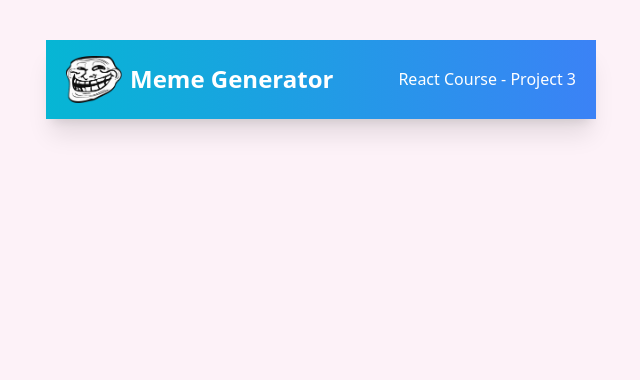
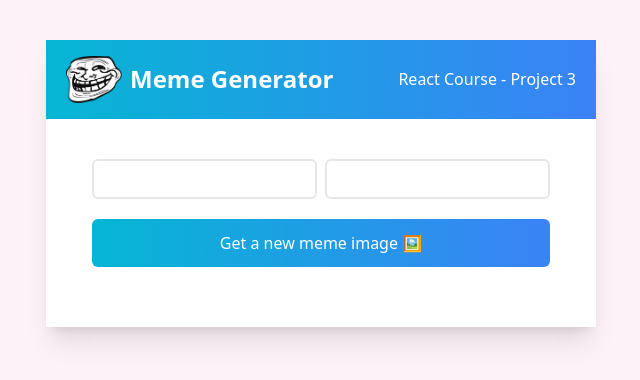
Before and after one commit to arjorb/meme-generator-app, a React (Create React App) app: page / in a window 1280 px wide. Shown: the top 380 px of the page, without its empty margins (319-959 px from the left). Built offline with nearby package versions, Linux system fonts and the light colour scheme; the HTML template or start-up script is replaced by a standard one.

Commit message:
feat: done working on the form for the meme generator app

```diff
--- a/src/App.js
+++ b/src/App.js
@@ -1,9 +1,11 @@
+import Meme from './components/Meme';
 import Navbar from './components/Navbar';
 function App() {
   return (
-    <div className='flex justify-center mt-10'>
-      <div className='w-[550px] shadow-xl'>
+    <div className='flex justify-center mt-10 '>
+      <div className='w-[550px] bg-white shadow-xl '>
         <Navbar />
+        <Meme />
       </div>
     </div>
   );
--- a/src/components/Meme.js
+++ b/src/components/Meme.js
@@ -4,12 +4,14 @@ const Meme = () => {
   return (
     <>
       <div className='my-10'>
-        <form action=''>
-          <div>
-            <input type='text' />
-            <input type='text' />
+        <form action='' className='flex flex-col w-10/12 mx-auto'>
+          <div className='flex gap-2 justify-center'>
+            <input type='text' className='py-1 pl-1 text-lg outline-none rounded-md border-2 border-gray-200 w-full' />
+            <input type='text' className='py-1 pl-1 text-lg outline-none rounded-md border-2 border-gray-200 w-full' />
           </div>
-          <button>Get a new meme image 🖼</button>
+          <button className='w-full rounded-md my-5 py-3 px-6 bg-gradient-to-r from-cyan-500 to-blue-500 text-white'>
+            Get a new meme image 🖼
+          </button>
         </form>
       </div>
     </>
```
